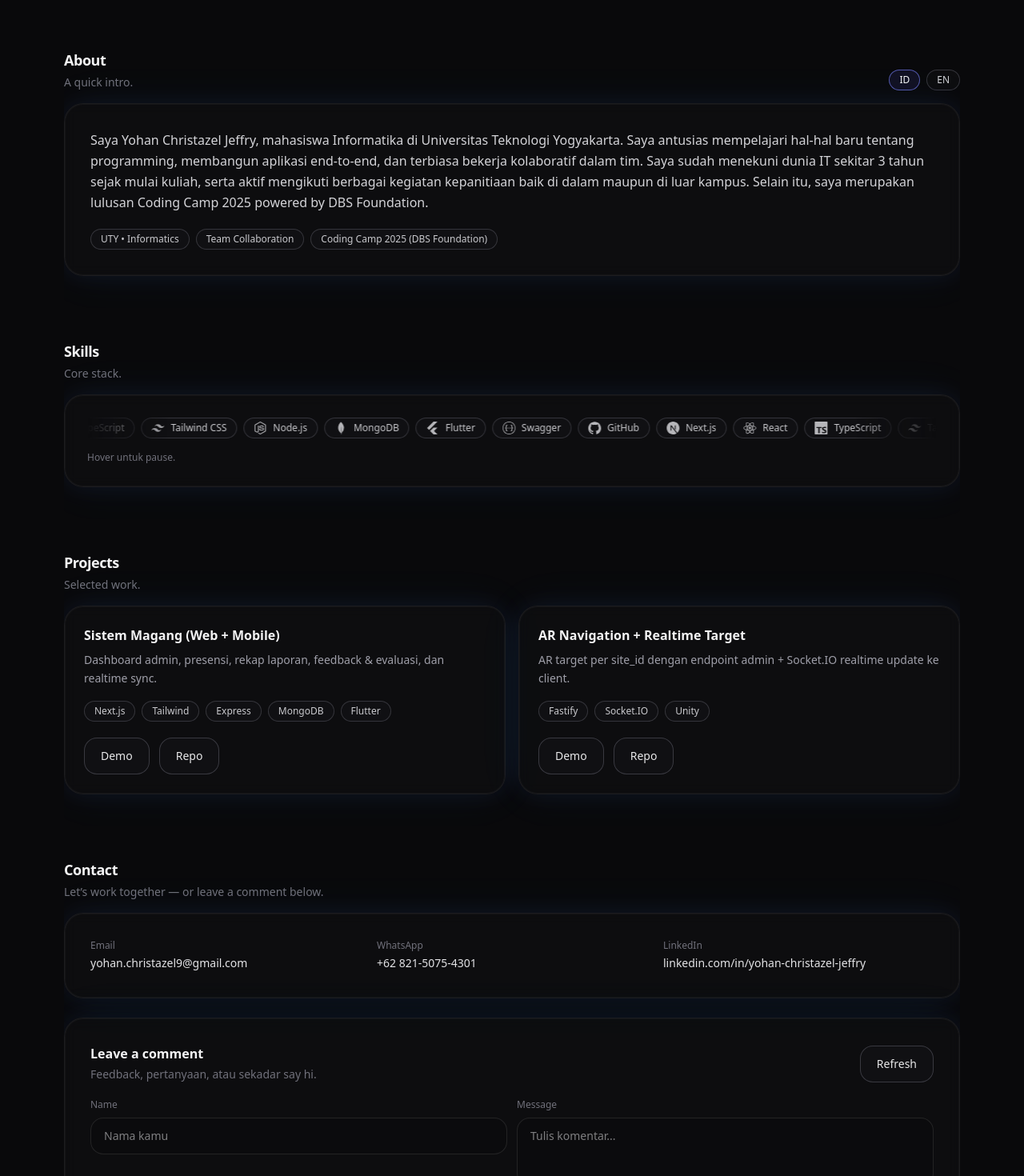
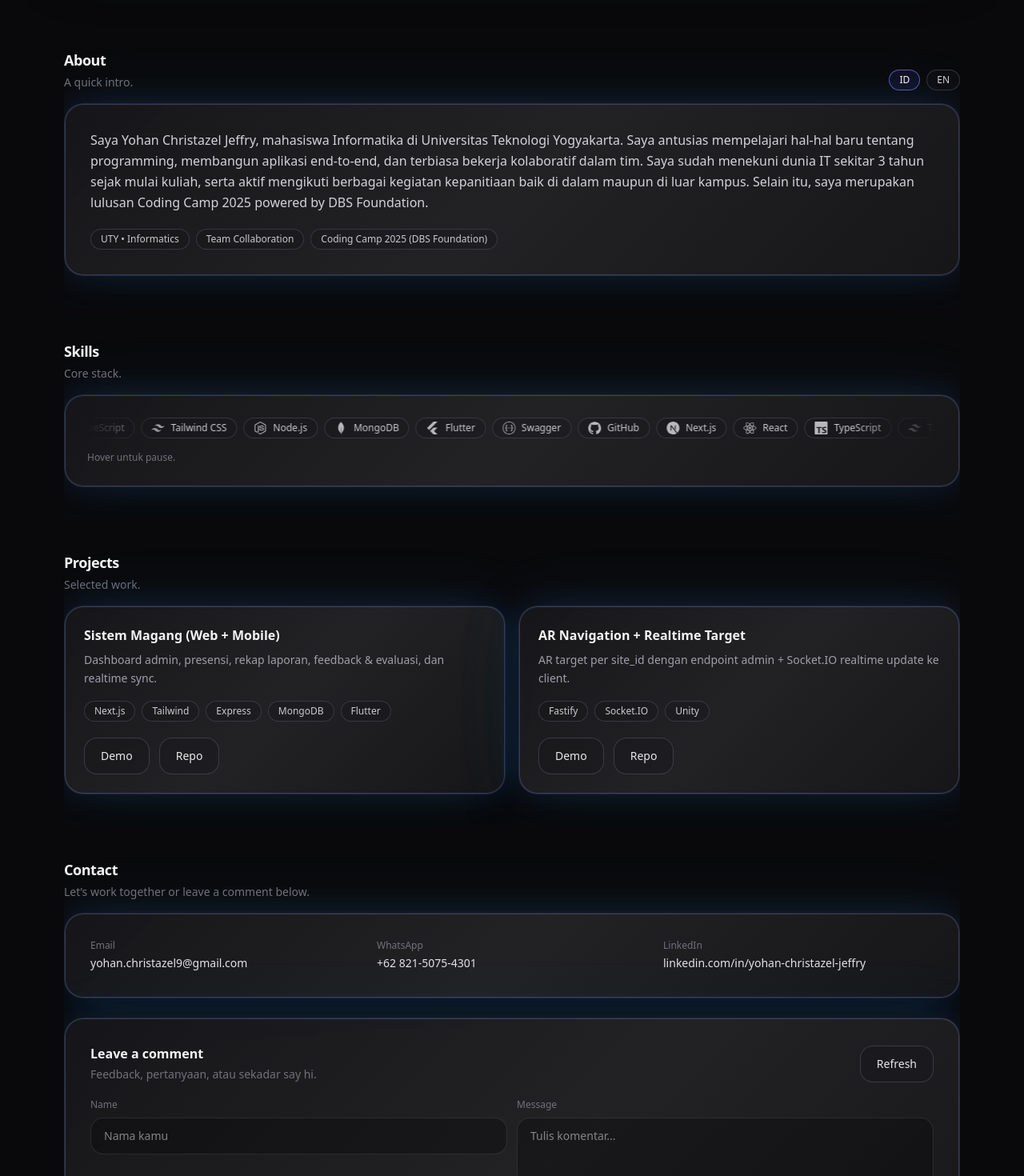
Before and after one commit to Christazel/portfolio, a Next.js app: page / in a window 1280 px wide. Shown: the part 800-2270 px from the top of the page at 80% size. Built offline with nearby package versions, Linux system fonts and the light colour scheme; no server answers.

Commit message:
refactor(ui): hapus wrapper transparan dan perkuat card

```diff
--- a/app/globals.css
+++ b/app/globals.css
@@ -21,19 +21,26 @@ body {
 
 /* Neon helpers */
 .neon-card {
-  @apply rounded-3xl border border-zinc-800/60 bg-zinc-900/30 backdrop-blur;
+  @apply rounded-3xl border border-zinc-700/40 overflow-hidden;
+  background: linear-gradient(135deg, rgba(24,24,27,0.9) 0%, rgba(39,39,42,0.85) 50%, rgba(24,24,27,0.88) 100%);
   box-shadow:
-    0 0 0 1px rgba(255, 255, 255, 0.03) inset,
-    0 0 30px rgba(99, 102, 241, 0.08),
-    0 0 60px rgba(34, 211, 238, 0.06);
+    0 0 0 1px rgba(139, 92, 246, 0.2) inset,
+    0 0 0 1px rgba(34, 211, 238, 0.15) inset,
+    0 0 40px rgba(99, 102, 241, 0.15),
+    0 0 80px rgba(34, 211, 238, 0.1),
+    0 20px 60px rgba(0, 0, 0, 0.5);
+  transition: all 0.35s cubic-bezier(0.34, 1.56, 0.64, 1);
 }
 
 .neon-card:hover {
-  border-color: rgba(148, 163, 184, 0.35);
+  border-color: rgba(168, 85, 247, 0.4);
   box-shadow:
-    0 0 0 1px rgba(255, 255, 255, 0.05) inset,
-    0 0 36px rgba(99, 102, 241, 0.14),
-    0 0 80px rgba(34, 211, 238, 0.12);
+    0 0 0 1px rgba(168, 85, 247, 0.3) inset,
+    0 0 0 1px rgba(34, 211, 238, 0.25) inset,
+    0 0 50px rgba(168, 85, 247, 0.25),
+    0 0 100px rgba(34, 211, 238, 0.18),
+    0 25px 80px rgba(0, 0, 0, 0.6);
+  transform: translateY(-3px);
 }
 
 .neon-border {
--- a/app/page.tsx
+++ b/app/page.tsx
@@ -133,7 +133,6 @@ export default function Page() {
         {/* hero */}
         <section className="py-14 md:py-20">
           <Reveal>
-            <div className="neon-border">
             <div className="neon-card p-6 md:p-10 transition hover:-translate-y-1 duration-300">
               <div className="flex flex-col gap-10 md:flex-row md:items-center md:justify-between">
                 <div className="max-w-2xl">
@@ -170,7 +169,6 @@ export default function Page() {
                 >
                   <LanyardHolderSingle imageSrc="/asset/profile.jpeg" alt="Yohan profile" />
                 </motion.div>
-                </div>
               </div>
             </div>
           </Reveal>
@@ -211,15 +209,13 @@ export default function Page() {
               </div>
             </div>
 
-            <div className="mt-4 neon-border">
-              <div className="neon-card p-6 md:p-8 transition hover:-translate-y-1 duration-300">
+            <div className="mt-4 neon-card p-6 md:p-8 transition hover:-translate-y-1 duration-300">
               <p className="text-zinc-300 leading-relaxed">{aboutLang === "id" ? aboutText.id : aboutText.en}</p>
 
               <div className="mt-5 flex flex-wrap gap-2">
                 <Pill>UTY • Informatics</Pill>
                 <Pill>Team Collaboration</Pill>
                 <Pill>Coding Camp 2025 (DBS Foundation)</Pill>
-                </div>
               </div>
             </div>
           </Reveal>
@@ -259,7 +255,6 @@ export default function Page() {
             <div className="mt-4 grid gap-4 md:grid-cols-2">
               {projects.map((p, idx) => (
                 <Reveal key={p.title} delay={idx * 0.06}>
-                  <div className="neon-border">
                   <div className="neon-card p-6 transition hover:-translate-y-1 duration-300">
                     <h3 className="text-base font-semibold text-zinc-100">{p.title}</h3>
                     <p className="mt-2 text-sm text-zinc-400 leading-relaxed">{p.desc}</p>
@@ -278,7 +273,6 @@ export default function Page() {
                       ))}
                     </div>
                   </div>
-                  </div>
                 </Reveal>
               ))}
             </div>
@@ -289,10 +283,9 @@ export default function Page() {
         <section id="contact" className="cv-auto scroll-mt-24 py-10">
           <Reveal>
             <h2 className="text-lg font-semibold tracking-tight">Contact</h2>
-            <p className="mt-1 text-sm text-zinc-500">Let’s work together — or leave a comment below.</p>
+            <p className="mt-1 text-sm text-zinc-500">Let’s work together or leave a comment below.</p>
 
-            <div className="mt-4 neon-border">
-              <div className="neon-card p-6 md:p-8 transition hover:-translate-y-1 duration-300">
+            <div className="mt-4 neon-card p-6 md:p-8 transition hover:-translate-y-1 duration-300">
               <div className="grid gap-5 md:grid-cols-3">
                   <div>
                     <p className="text-xs text-zinc-500">Email</p>
@@ -329,7 +322,6 @@ export default function Page() {
                   </div>
               </div>
             </div>
-            </div>
 
             <div className="mt-6">
               <CommentBox />
```
Lines whose indentation alone changed are shown as unchanged.
